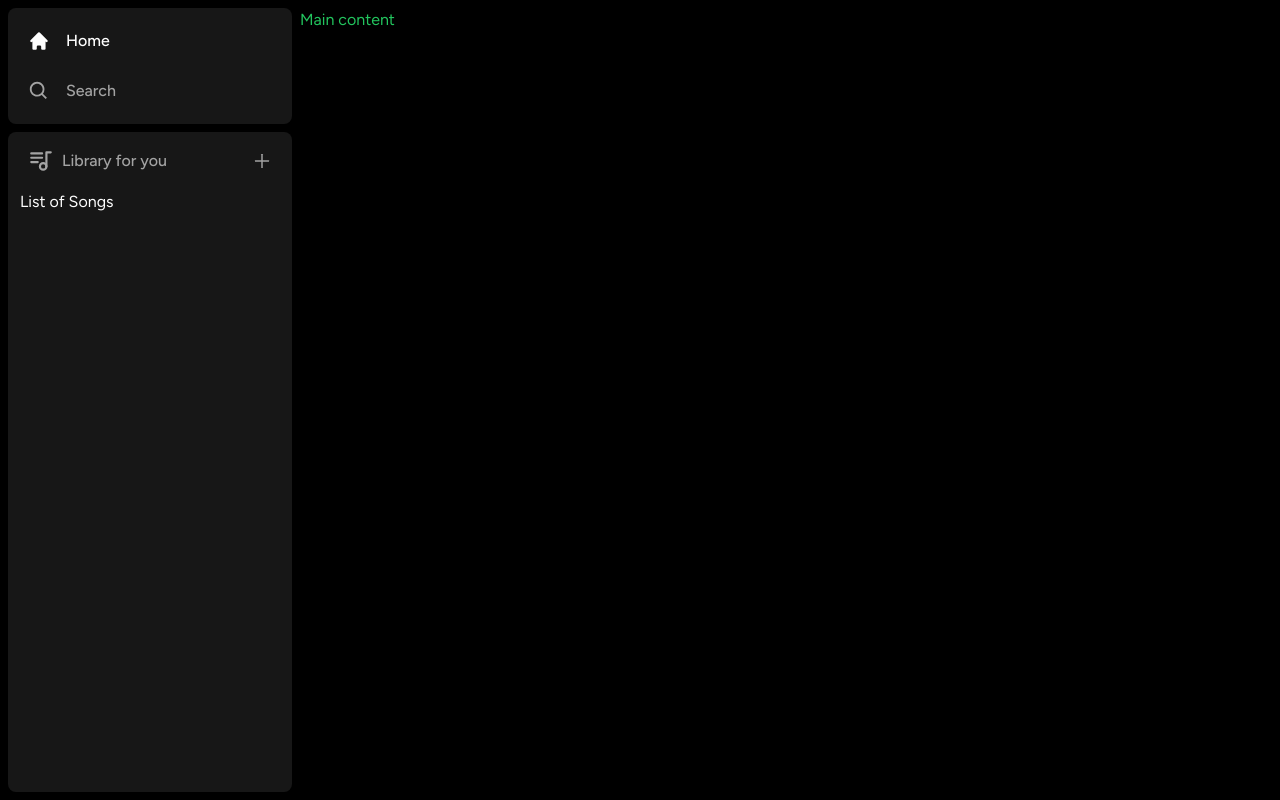
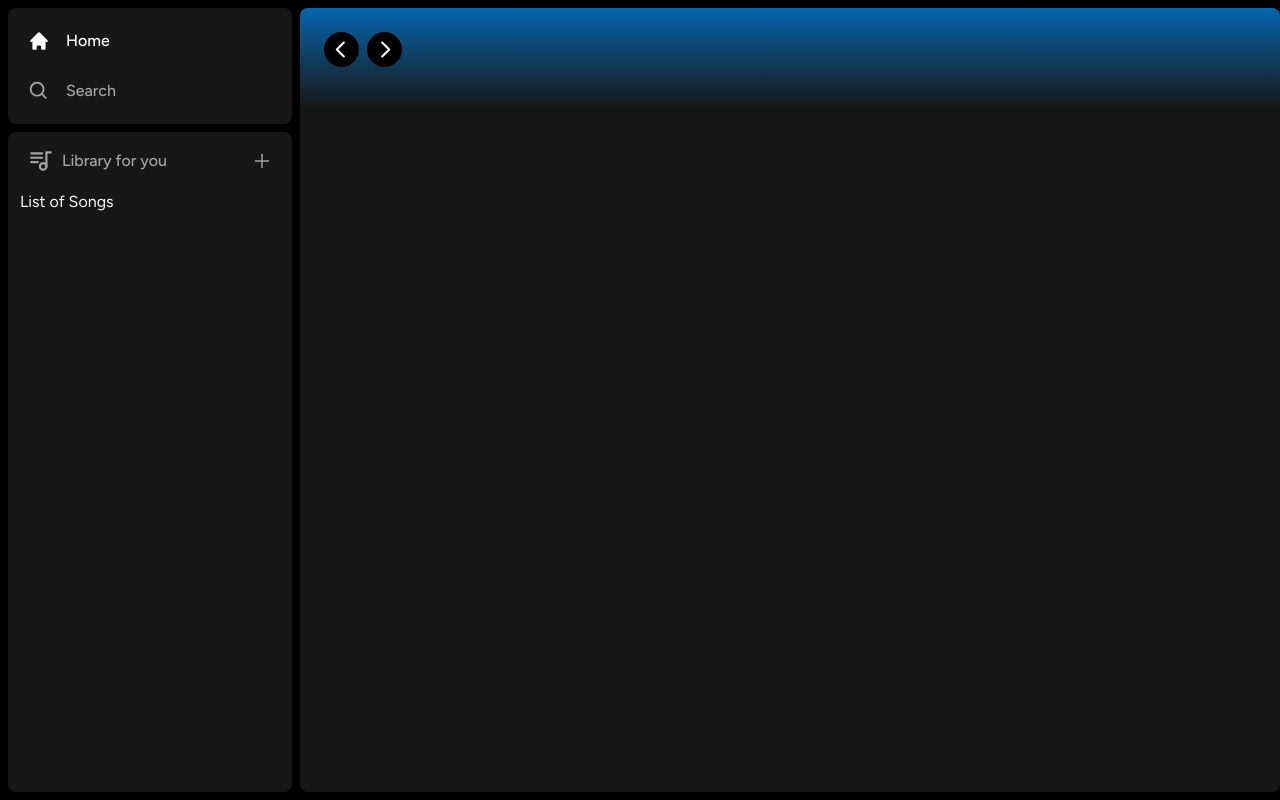
Before and after one commit to TenzDelek/Spotify-Clone, a Next.js app: page / in a window 1280 px wide. Built offline with nearby package versions, Linux system fonts and the light colour scheme.

Commit message:
half of main layout UI

```diff
--- a/app/(site)/page.tsx
+++ b/app/(site)/page.tsx
@@ -1,8 +1,11 @@
+import Header from "@/components/Header";
 
 export default function Home() {
   return (
-    <div className=" text-green-500">
-      Main content
+    <div className=" bg-neutral-900 rounded-lg h-full w-full overflow-hidden overflow-y-auto">
+      <Header>
+        header
+      </Header>
     </div>
   );
 }
--- /dev/null
+++ b/components/Header.tsx
@@ -0,0 +1,37 @@
+'use client'
+
+import { useRouter } from "next/navigation";
+import { RxCaretLeft, RxCaretRight } from "react-icons/rx";
+import { twMerge } from "tailwind-merge";
+
+interface HeaderProps{
+    children:React.ReactNode;
+    className?:string
+}
+
+const Header:React.FC<HeaderProps> = ({children,className}) => {
+    const router=useRouter();
+    const handleLogout=()=>{
+
+    }
+    return (
+    <div className={twMerge(` h-fit bg-gradient-to-b from-[#0766AD] p-6 `,className)}>
+        <div className=" w-full mb-4 flex items-center justify-between ">
+        <div className=" hidden md:flex gap-x-2 items-center ">
+            <button
+            onClick={()=> router.back()}
+            className=" transition rounded-full bg-black flex items-center justify-center hover:opacity-75">
+                <RxCaretLeft size={35} className=" text-white"/>
+            </button>
+            <button
+            onClick={()=> router.forward()}
+            className=" transition rounded-full bg-black flex items-center justify-center hover:opacity-75">
+                <RxCaretRight size={35} className=" text-white"/>
+            </button>
+        </div>
+        </div>
+    </div>
+  )
+}
+
+export default Header
```
